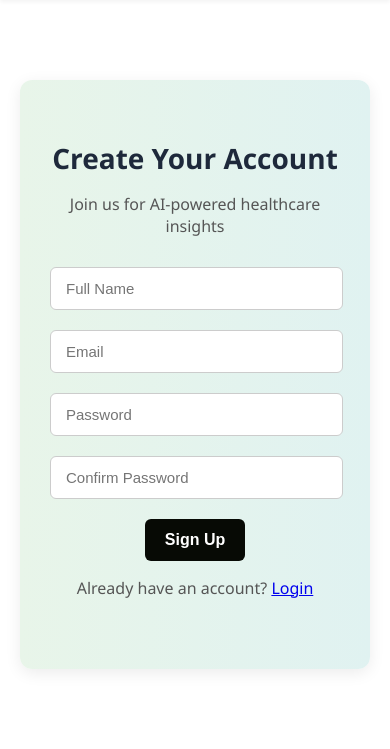
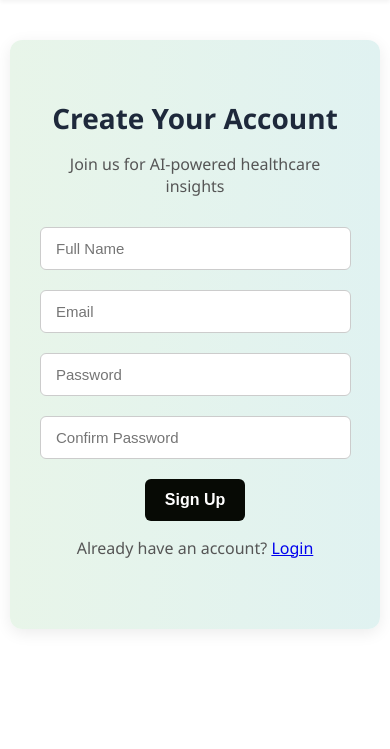
Before and after one commit to dakshan-18/vec_hack, a Flask app: page /render_signup_page in a window 390 px wide. Shown: the part 148-897 px from the top of the page. After the commit the page ends 778 px from the top, so only its background shows below. Run offline with Flask 3, Linux system fonts and the light colour scheme.

Commit message:
css mobile pc
login signup fixed

```diff
--- a/static/css/signup.css
+++ b/static/css/signup.css
@@ -3,13 +3,14 @@
   /* Signup Container */
   .signup-container {
     max-width: 500px;
-    /* margin: 60px auto; */
-    margin: 80px 20px 80px 20px;
+    margin: 60px auto;
     padding: 40px 30px;
     background: linear-gradient(to right, #e8f5e9, #e0f2f1);
     border-radius: 12px;
     box-shadow: 0 4px 16px rgba(0, 0, 0, 0.08);
     text-align: center;
+    align-content: center;
+    align-items: center;
   }
 
   .signup-container h1 {
@@ -86,3 +87,8 @@
       transform: translateY(0);
     }
   }
+  @media (max-width: 600px) {
+    .signup-container {
+      margin: 40px 10px;
+    }
+  }
```
Also changed, not shown: static/css/login.css (+7 -2 lines).
